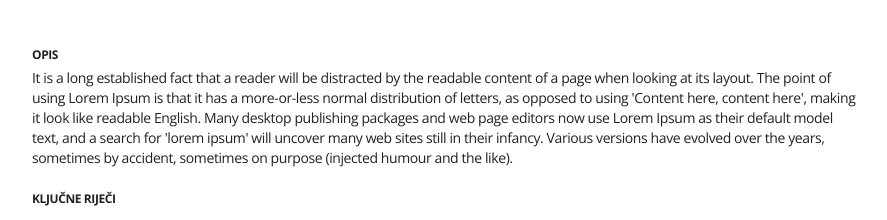
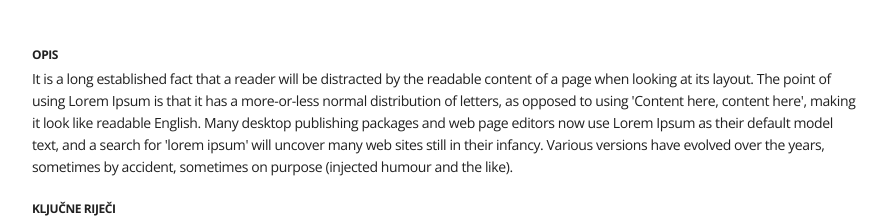
Before and after one commit to KarlaSmuk/FotoPortal-frontend-task, a React (Vite) app: page / in a window 1280 px wide. Shown: the part 714-934 px from the top of the page, without its empty margins (33-920 px from the left). Built offline with nearby package versions, Linux system fonts and the light colour scheme.

Commit message:
fix applying text line height

```diff
--- a/src/ts/components/InfoContainer/InfoContainerContent.component.tsx
+++ b/src/ts/components/InfoContainer/InfoContainerContent.component.tsx
@@ -7,5 +7,12 @@ export default function InfoContainerContent({
   paragraph,
   lineHeight = "19px",
 }: InfoContainerContentProps) {
-  return <p className={`text-sm leading-[${lineHeight}]`}>{paragraph}</p>;
+  const leadingVariants = {
+    "19px": "leading-[19px]",
+    "22px": "leading-[22px]",
+  };
+  const lineHeightClass =
+    leadingVariants[lineHeight as keyof typeof leadingVariants];
+
+  return <p className={`text-sm ${lineHeightClass}`}>{paragraph}</p>;
 }
```
